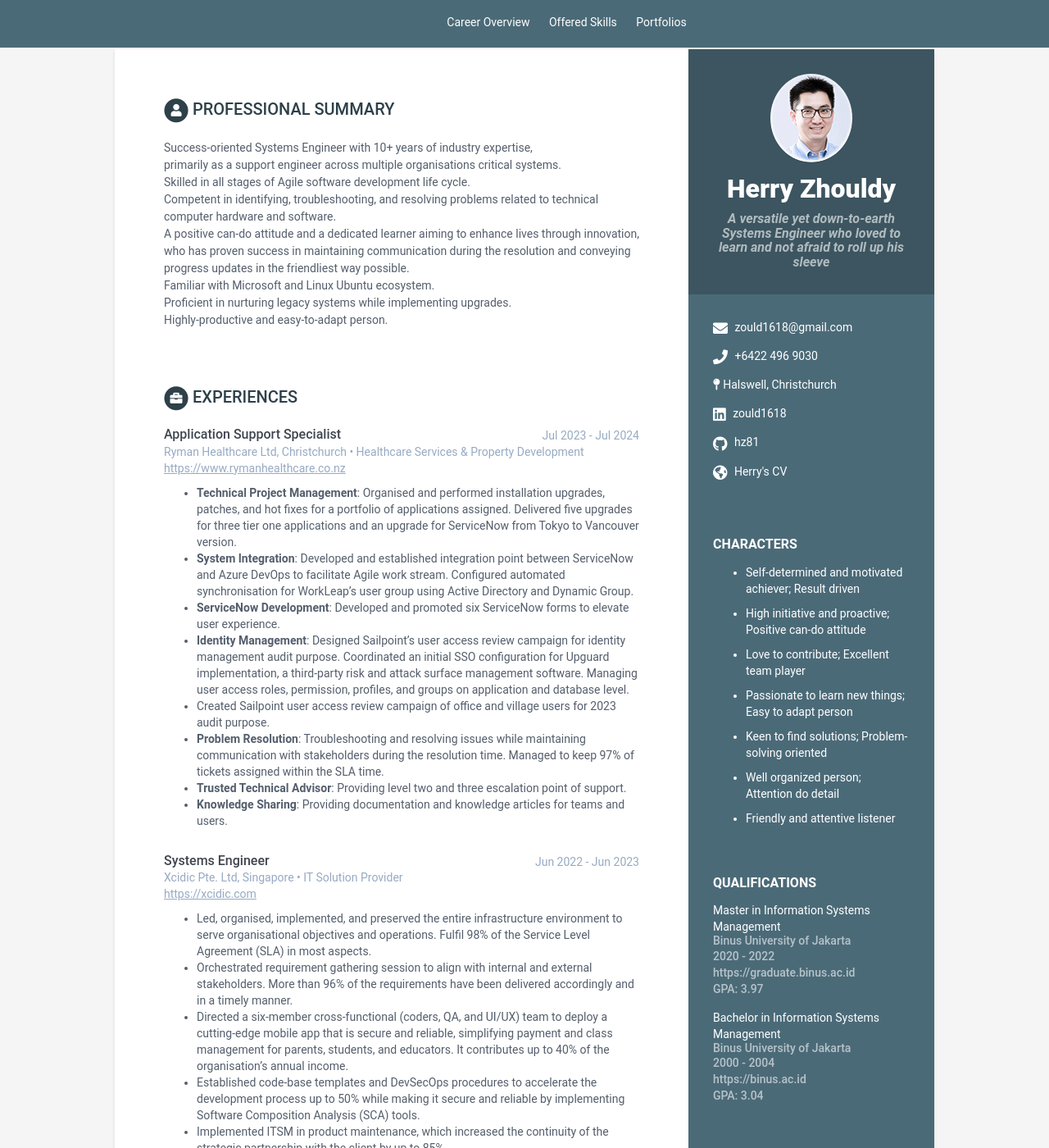
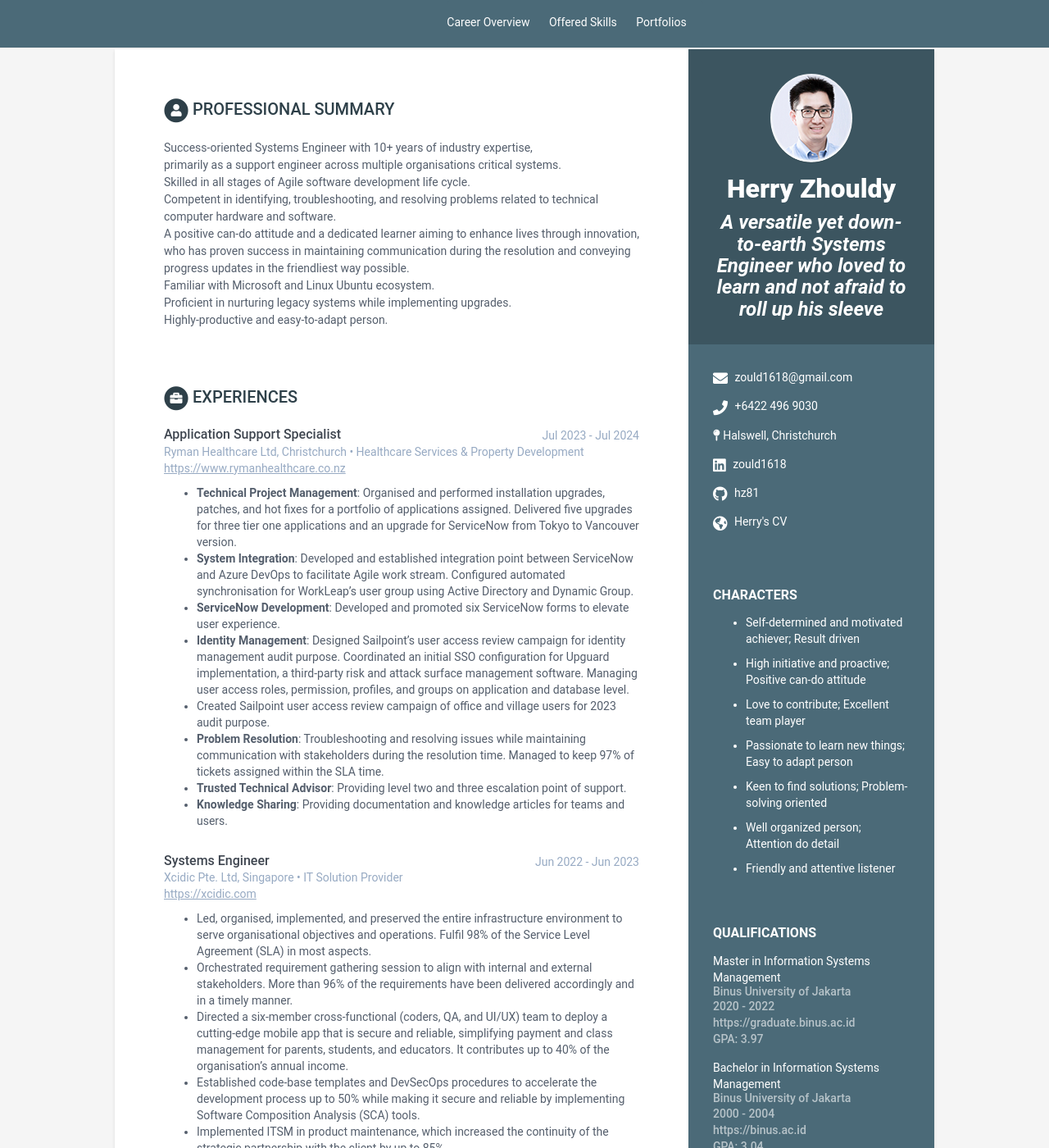
Before and after one commit to hz81/cv-se001, a Jekyll site: the page built from index.html, in a window 1280 px wide and 1400 px high. Shown: the whole window at 82% size. Built offline with Jekyll 4.4.1, drawn with Linux system fonts in a browser that asks for light colours.

Commit message:
Update _base.scss

```diff
--- a/_sass/_base.scss
+++ b/_sass/_base.scss
@@ -87,8 +87,8 @@ p {
     margin-bottom: 10px;
   }
   .tagline {
-    color: rgba(256, 256, 256, 0.6);
-    font-size: 16px;
+    //color: rgba(256, 256, 256, 0.6);
+    //font-size: 16px;
     //font-weight: 400;
     margin-top: 0;
     margin-bottom: 0;
```
